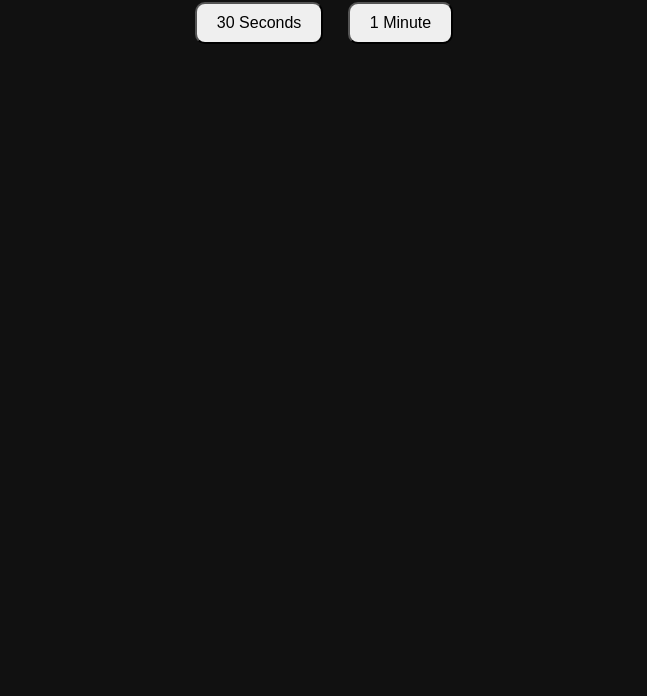
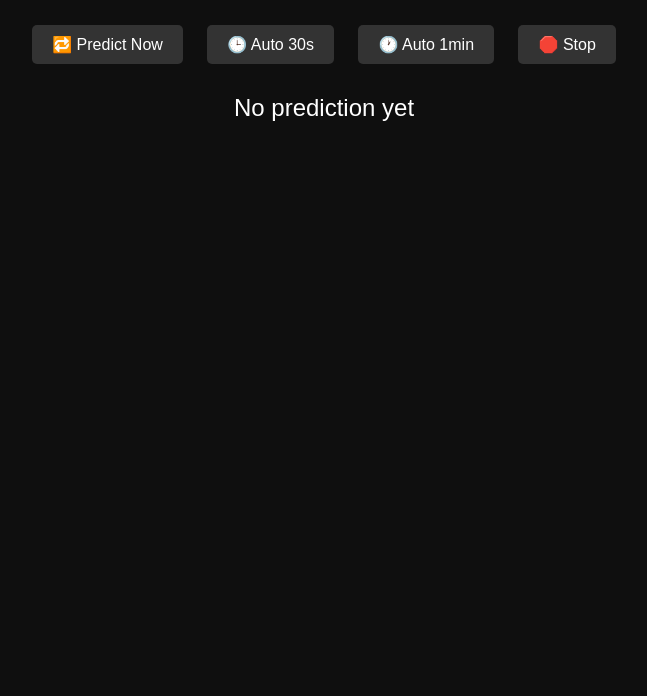
Before and after one commit to miisumon123/NewbPredctor, a plain HTML site: page index.html in a window 1280 px wide. Shown: the part 104-800 px from the top of the page, without its empty margins (316-963 px from the left). Drawn offline with Linux system fonts and the light colour scheme.

Commit message:
Update index.html

```diff
--- a/index.html
+++ b/index.html
@@ -1,64 +1,90 @@
 <!DOCTYPE html>
 <html>
 <head>
-  <title>Color Predictor</title>
+  <title>BDG Color Predictor</title>
+  <meta charset="UTF-8">
   <style>
     body {
-      font-family: sans-serif;
+      font-family: Arial, sans-serif;
+      background: #0f0f0f;
+      color: white;
       text-align: center;
-      padding: 20px;
-      background-color: #111;
-      color: white;
+      padding: 30px;
+    }
+    h1 {
+      color: #00ff99;
+    }
+    .result {
+      font-size: 24px;
+      margin-top: 20px;
     }
     button {
       padding: 10px 20px;
       margin: 10px;
+      background: #333;
+      color: white;
+      border: none;
+      border-radius: 5px;
       font-size: 16px;
-      border-radius: 10px;
     }
-    .prediction {
-      margin-top: 30px;
-      font-size: 24px;
+    button:hover {
+      background: #555;
+      cursor: pointer;
     }
   </style>
 </head>
 <body>
 
-  <h2>🎯 BDG Color Predictor</h2>
+  <h1>🎯 BDG Color Predictor</h1>
 
-  <button onclick="setPrediction('30s')">30 Seconds</button>
-  <button onclick="setPrediction('1m')">1 Minute</button>
+  <div>
+    <button onclick="predictNow()">🔁 Predict Now</button>
+    <button onclick="setTimer(30)">🕒 Auto 30s</button>
+    <button onclick="setTimer(60)">🕐 Auto 1min</button>
+    <button onclick="stopTimer()">🛑 Stop</button>
+  </div>
 
-  <div class="prediction" id="predictionText"></div>
+  <div class="result" id="result">No prediction yet</div>
 
   <script>
-    function generatePrediction() {
-      const number = Math.floor(Math.random() * 10) + 1;
-      const colors = ['Green', 'Red', 'Violet'];
-      const color = colors[Math.floor(Math.random() * colors.length)];
-      return `${number} - ${color}`;
+    let interval = null;
+
+    function getColor(num) {
+      if (num === 0 || num === 5) return "Violet";
+      if ([1, 3, 7, 9].includes(num)) return "Green";
+      if ([2, 4, 6, 8].includes(num)) return "Red";
+      return "Unknown";
     }
 
-    function setPrediction(duration) {
-      const prediction = generatePrediction();
-      localStorage.setItem("selectedTime", duration);
-      localStorage.setItem("prediction", prediction);
-      showPrediction();
+    function getSize(num) {
+      if (num >= 1 && num <= 4) return "Small";
+      if (num >= 5 && num <= 9) return "Big";
+      return "-";
     }
 
-    function showPrediction() {
-      const duration = localStorage.getItem("selectedTime");
-      const prediction = localStorage.getItem("prediction");
-      const box = document.getElementById("predictionText");
-      if (duration && prediction) {
-        box.innerHTML = `<b>${duration === '30s' ? '30 Seconds' : '1 Minute'} Prediction:</b><br><br> ${prediction}`;
-      } else {
-        box.innerHTML = '';
-      }
+    function predictNow() {
+      const num = Math.floor(Math.random() * 10); // 0–9
+      const color = getColor(num);
+      const size = getSize(num);
+      const resultText = `Predicted Number: <b>${num}</b><br>🎨 Color: <b>${color}</b><br>📏 Size: <b>${size}</b>`;
+      document.getElementById("result").innerHTML = resultText;
+      localStorage.setItem("bdg_prediction", resultText);
     }
 
-    // Show saved prediction even after refresh
-    showPrediction();
+    function setTimer(seconds) {
+      stopTimer();
+      predictNow();
+      interval = setInterval(predictNow, seconds * 1000);
+    }
+
+    function stopTimer() {
+      if (interval) clearInterval(interval);
+    }
+
+    window.onload = () => {
+      const saved = localStorage.getItem("bdg_prediction");
+      if (saved) document.getElementById("result").innerHTML = saved;
+    }
   </script>
 
 </body>
```
